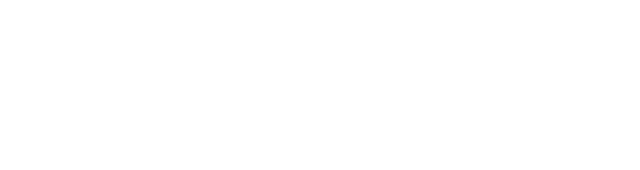
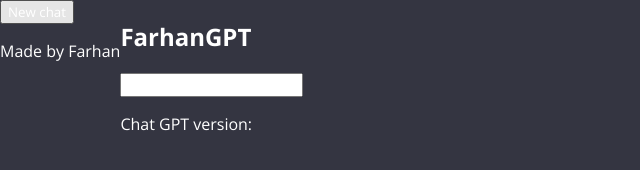
Before and after one commit to fb0801/JS-chatgpt-clone, a plain HTML site: page index.html in a window 1280 px wide. Shown: the whole page, without its empty margins (0-640 px from the left). Drawn offline with nearby package versions, Linux system fonts and the light colour scheme.

Commit message:
html and css styling)

```diff
--- a/index.html
+++ b/index.html
@@ -4,9 +4,30 @@
     <meta name="viewport" content="width=device-width, initial-scale=1.0">
     <title>JS ChatGPT</title>
     <link rel="stylesheet" href="style.css">
-    <script src="app.js"></script>
 </head>
 <body>
+    <section class="side-bar">
+        <button>New chat</button>
+        <div class="history"></div>
+        <div class="nav">
+            <p>Made by Farhan</p>
+        </div>
+    </section>
+    <section class="main">
+        <h1>FarhanGPT</h1>
+        <p id="output"></p>
+        <div class="bottom-section">
+            <div class="input-container">
+                <input/>
+                <div id="submit"></div>
+            </div>
+        </div>
+
+        <p class="info">Chat GPT version: </p>
+
+    </section>
+
+    <script src="app.js"></script>
 
 </body>
 </html>
--- a/style.css
+++ b/style.css
@@ -0,0 +1,14 @@
+@import url('https://fonts.googleapis.com/css2?family=Catamaran:wght@700&family=Open+Sans:wght@300;400;500;600;700;800&family=Poppins:wght@100&display=swap');
+
+
+* {
+    color: #fff;
+    font-family: 'Open Sans', sans-serif;
+}
+
+body {
+    margin: 0;
+    padding: 0;
+    background-color: #343541;
+    display: flex;
+}
```
Also changed, not shown: 1 other file.
